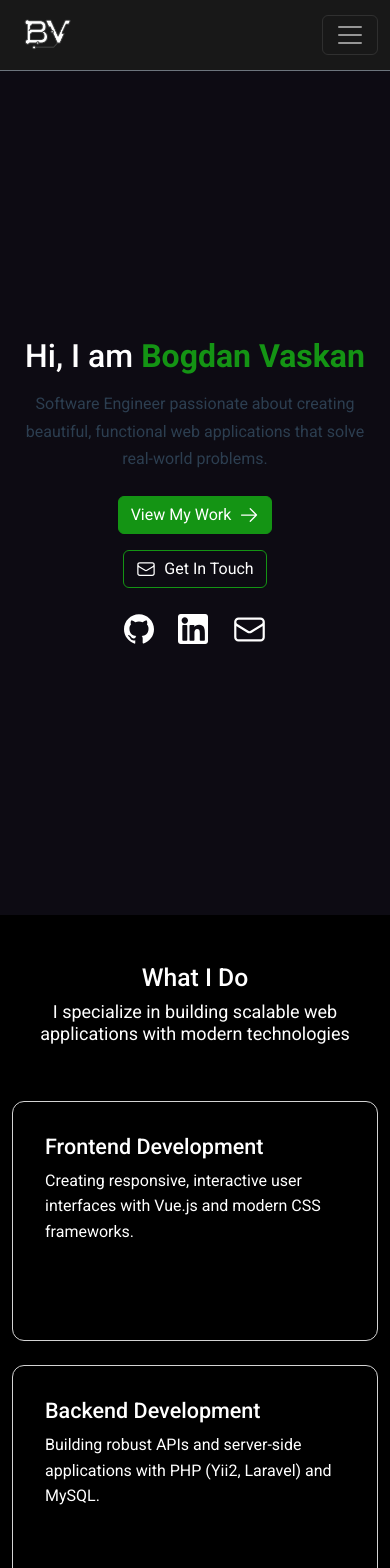
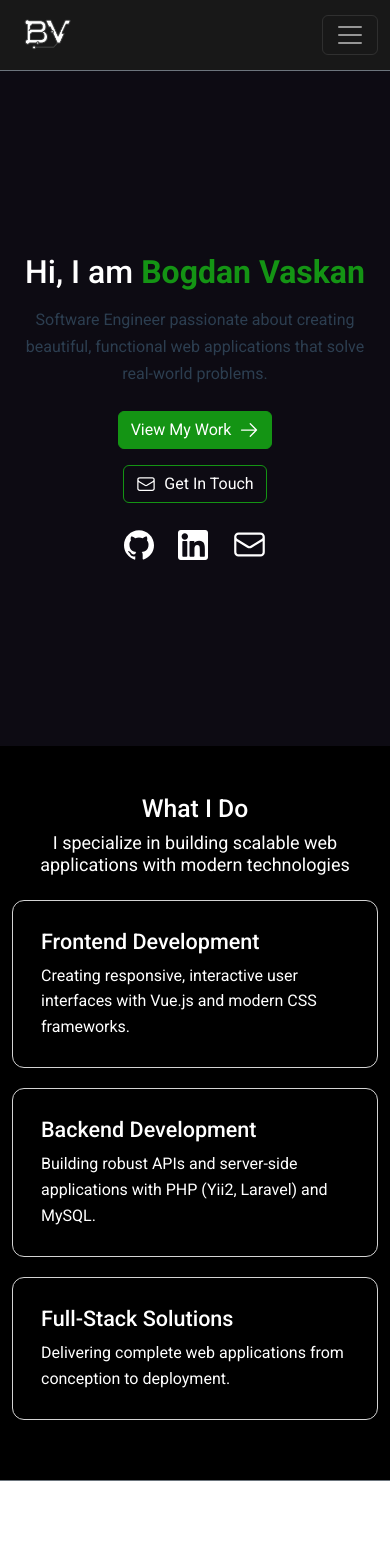
Before and after one commit to bogdanGR/portfolio, a Vue app: page / in a window 390 px wide. Shown: the top 1568 px of the page. Built offline with nearby package versions, Linux system fonts and the light colour scheme.

Commit message:
fix cards on home page

```diff
--- a/src/views/HomeView.vue
+++ b/src/views/HomeView.vue
@@ -52,9 +52,9 @@ import SocialLinks from "@/components/SocialLinks.vue";
       </p>
 
       <!-- Stack on mobile, 3-up from md and up -->
-      <div class="row g-4">
+      <div class="row g-2 g-md-4">
         <div class="col-12 col-md-4">
-          <base-card class="h-100">
+          <base-card>
             <div class="card-body">
               <h4 class="card-title">Frontend Development</h4>
               Creating responsive, interactive user interfaces with Vue.js and modern CSS frameworks.
@@ -63,7 +63,7 @@ import SocialLinks from "@/components/SocialLinks.vue";
         </div>
 
         <div class="col-12 col-md-4">
-          <base-card class="h-100">
+          <base-card >
             <div class="card-body">
               <h4 class="card-title">Backend Development</h4>
               Building robust APIs and server-side applications with PHP (Yii2, Laravel) and MySQL.
@@ -72,7 +72,7 @@ import SocialLinks from "@/components/SocialLinks.vue";
         </div>
 
         <div class="col-12 col-md-4">
-          <base-card class="h-100">
+          <base-card>
             <div class="card-body">
               <h4 class="card-title">Full-Stack Solutions</h4>
               Delivering complete web applications from conception to deployment.
@@ -110,7 +110,15 @@ import SocialLinks from "@/components/SocialLinks.vue";
 /* Slightly reduce hero height on very small screens to avoid overflow */
 @media (max-width: 575.98px) {
   .home-header {
-    min-height: 80vh;
+    min-height: 80vh!important;
+  }
+  .about-section .card-body {
+    padding: 0.75rem;
+  }
+  .about-section .card {
+    margin-top: 0;
+    margin-bottom: 0.75rem;
   }
 }
+
 </style>
```
